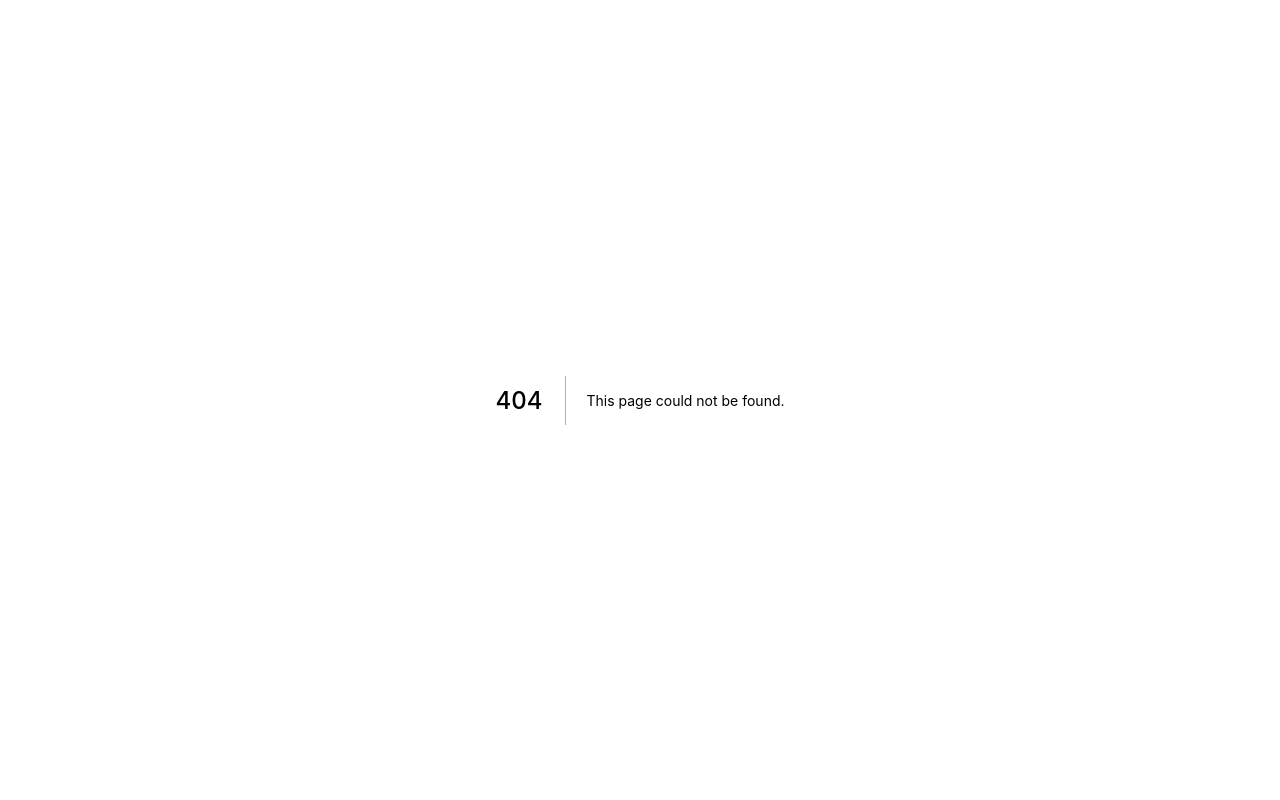
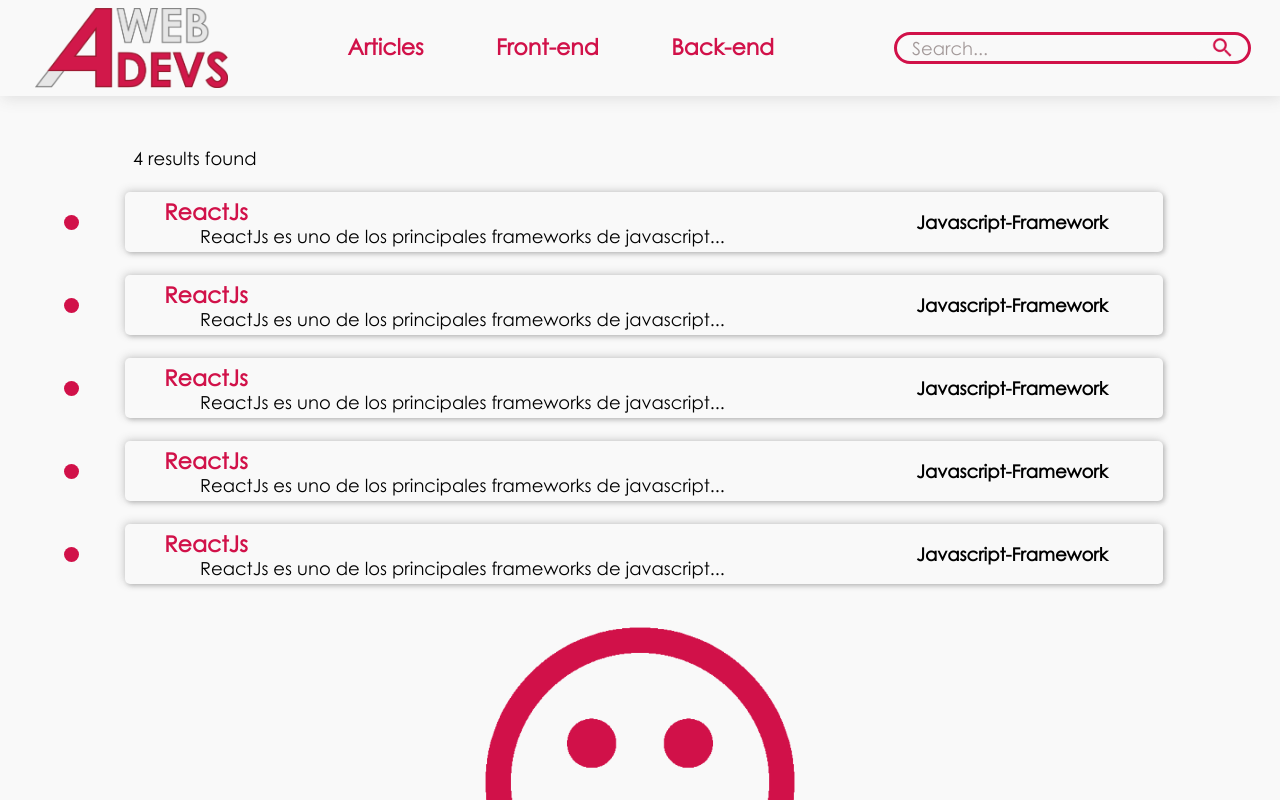
Before and after one commit to wilfredo-loreto/aWeb4Devs, a Next.js app: page /results in a window 1280 px wide. Before the commit this address had no page. Shown: the top 800 px of the page. Built offline with nearby package versions, Linux system fonts and the light colour scheme.

Commit message:
Finished result page

```diff
--- a/components/ArticleCard.js
+++ b/components/ArticleCard.js
@@ -20,7 +20,7 @@ export default class ArticleCard extends Component {
               <h3 className={styles.title}>Top 5 Javascript tips </h3>
               {/* Resume */}
               <p className={styles.info}>
-                Lorem ipsum dolor sit amet, consectetur adipiscing elit.
+                Lorem ipsum dolor sit amet, consectetur adipiscing elit. Lorem ipsum dolor sit amet, consectetur adipiscing elit.
               </p>
               {/* Date and vitists */}
               <div className={styles.dataContainer}>
--- /dev/null
+++ b/components/ResultCard.js
@@ -0,0 +1,23 @@
+import styles from "./ResultCard.module.scss";
+import Link from "next/link";
+
+export default function ResultCard() {
+  return (
+    <div className={styles.mainContainer}>
+      <div className={styles.circle}></div>
+      <Link href="/">
+        <a>
+          <div className={styles.container}>
+            <div className={styles.titleContainer}>
+              <h3>ReactJs</h3>
+              <p>
+                ReactJs es uno de los principales frameworks de javascript...
+              </p>
+            </div>
+            <h4>Javascript-Framework </h4>
+          </div>
+        </a>
+      </Link>
+    </div>
+  );
+}
--- /dev/null
+++ b/components/ResultCard.module.scss
@@ -0,0 +1,116 @@
+@import "./global.scss";
+
+.mainContainer{
+    display: flex;
+    flex-direction: row;
+    width: 100%;
+    align-items: center;
+    justify-content: start;
+    margin-bottom: 2%;
+
+    a{
+        width: 85%;
+    }
+
+    .circle{
+        width: 15px;
+        height: 15px;
+        border-radius: 10px;
+        background: $main-color;
+        margin-right: 4%;
+    }
+    .container{
+        box-shadow:-1px -1px 8px rgba(68, 68, 68, 0.25),
+        2px 2px 4px rgba(68, 68, 68, 0.25);
+        border-radius: 5px;
+        display: flex;
+        flex-direction: row;
+        justify-content: space-between;
+        align-items: center;
+        padding-left: 4%;
+        padding-right: 2%;
+        height: 60px;
+        width: 100%;
+
+        .titleContainer{
+            width: 90%;
+
+        }
+        h3{
+            @include fontSize(subtitle);
+            color: $main-color;
+        }
+
+        p{
+            margin-left: 5%;
+            color: black;
+            @include fontSize(text);
+            height: 22px;
+            text-overflow: ellipsis;
+            white-space:wrap;
+            overflow: hidden;
+        }
+
+        h4{
+            width: 33%;
+            @include fontSize(text);
+            color: black;
+            text-align: center;
+        }
+    }
+}
+
+@media only screen and #{$breakpoint-mobile} {
+   .mainContainer{
+        margin-bottom: 5%;
+
+    .container{
+
+        height: 120px !important;
+        padding-right: 4%;
+        flex-direction: column ;
+        align-items: center;
+        justify-content: space-around !important;
+        .titleContainer{
+            margin-top: 8px;
+            height: 108px;
+
+        }
+        p{
+            margin-top: 5px;
+            height: 40px;
+        }
+
+        h4{
+            text-align: center;
+            width: 80%;
+            margin-bottom: 8px;
+        }
+    }
+   }
+}
+   @media only screen and #{$breakpoint-tablet2} {
+        .mainContainer{
+
+
+            a{
+                width: 90%;
+            }
+            .container{
+                padding-right: 1%;
+            }
+
+            .circle{
+                margin-right: 2%;
+            }
+
+            .titleContainer{
+                width: 70% !important;
+
+                p{
+                    height: 22px;
+                }
+            }
+        }
+
+   }
--- /dev/null
+++ b/components/SearchResults.js
@@ -0,0 +1,30 @@
+import styles from "./SearchResults.module.scss";
+import ResultCard from "./ResultCard";
+import Link from "next/link";
+import React, { Component } from "react";
+
+export default class SearchResults extends Component{
+
+    render(){
+        return(
+
+            <div className={styles.mainContainer}>
+            <span>4 results found</span>
+            <div className={styles.container}>
+                <ResultCard/>
+                <ResultCard/>
+                <ResultCard/>
+                <ResultCard/>
+                <ResultCard/>
+            </div>
+
+            <div className={styles.noResults} >
+
+            <img src="/images/sad.png"/>
+            <span>Opss... <br/> No results found <br/> Try with another keywords</span>
+            </div>
+
+            </div>
+        )
+    }
+}
--- /dev/null
+++ b/components/SearchResults.module.scss
@@ -0,0 +1,37 @@
+@import "./global.scss";
+
+.mainContainer{
+    padding: 5%;
+    padding-top: 4%;
+    min-height: 85vh;
+
+    span{
+        @include fontSize(text);
+        margin-left: 6%;
+        margin-bottom: 2%;
+    }
+    .container{
+        margin-top: 2%;
+        display: flex;
+        flex-direction: column;
+
+    }
+
+    .noResults{
+        display: flex;
+        flex-direction: column;
+        justify-content: center;
+        align-items: center;
+
+        img{
+            width: 350px;
+        }
+
+
+        span{
+
+        @include fontSize(subtitle);
+        }
+    }
+
+}
--- /dev/null
+++ b/pages/results.js
@@ -0,0 +1,14 @@
+import Layout from "../components/Layout";
+import SearchResults from "../components/SearchResults";
+
+export default function results(){
+
+    return(
+        <Layout>
+            <div>
+                <SearchResults/>
+            </div>
+        </Layout>
+    )
+
+}
```
Also changed, not shown: components/ArticleCard.module.scss (+42 -6 lines), public/images/sad.png (added).
